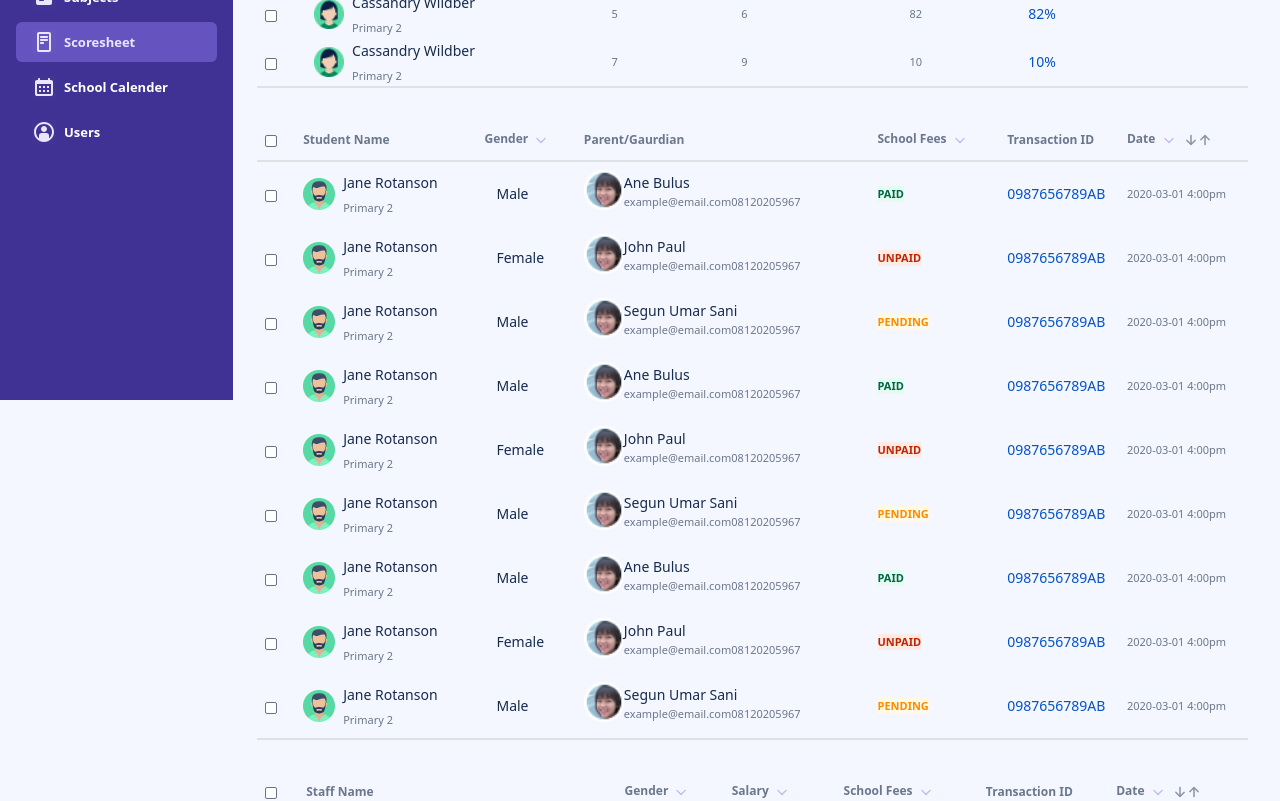
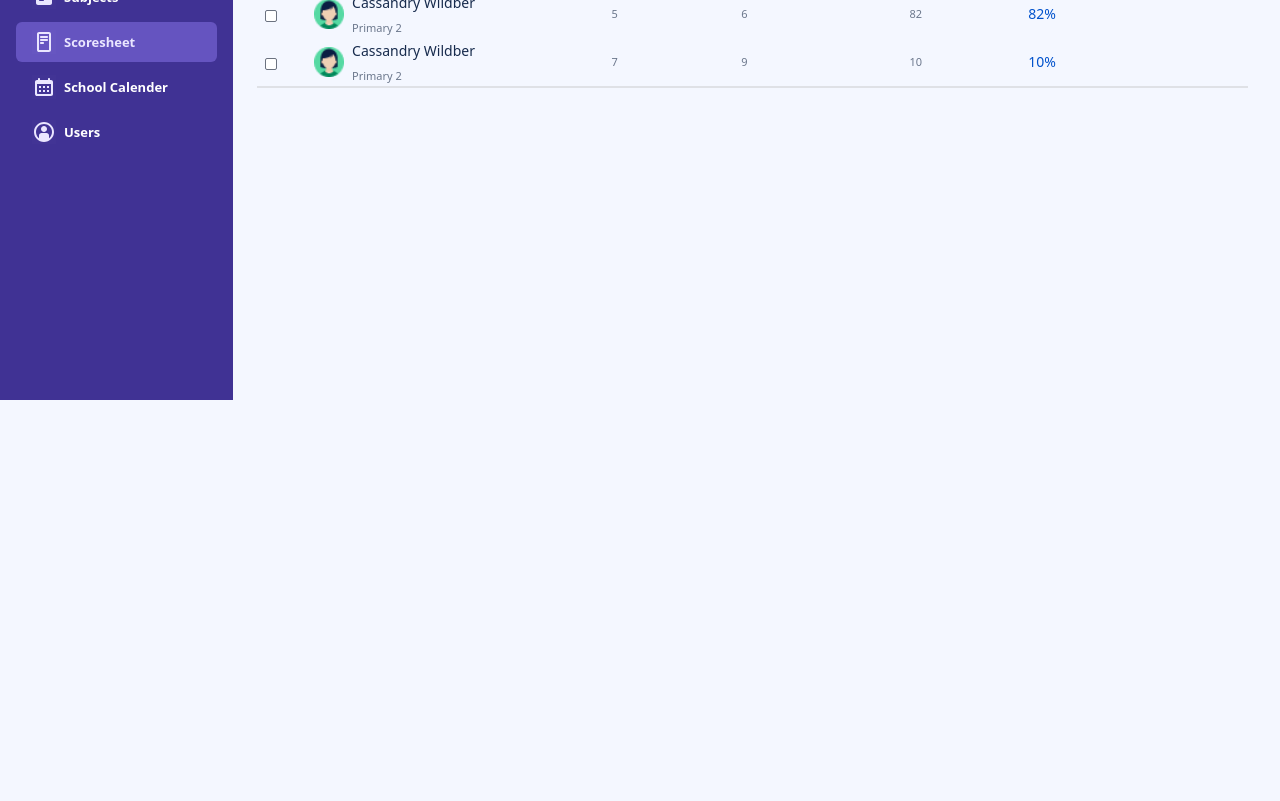
Before and after one commit to yusuftomilola/School-Management-System, a React (Vite) app: page /scoresheet in a window 1280 px wide. Shown: the part 400-1201 px from the top of the page. After the commit the page ends 800 px from the top, so only its background shows below. Built offline with nearby package versions, Linux system fonts and the light colour scheme.

Commit message:
Scoresheet Component

```diff
--- a/src/pages/Scoresheet.jsx
+++ b/src/pages/Scoresheet.jsx
@@ -20,8 +20,6 @@ const Scoresheet = () => {
       </div>
       {/* <Search /> */}
       <ScoresheetTable />
-      <StudentFeesTable />
-      <StaffSalariesTable />
     </div>
   );
 };
```
